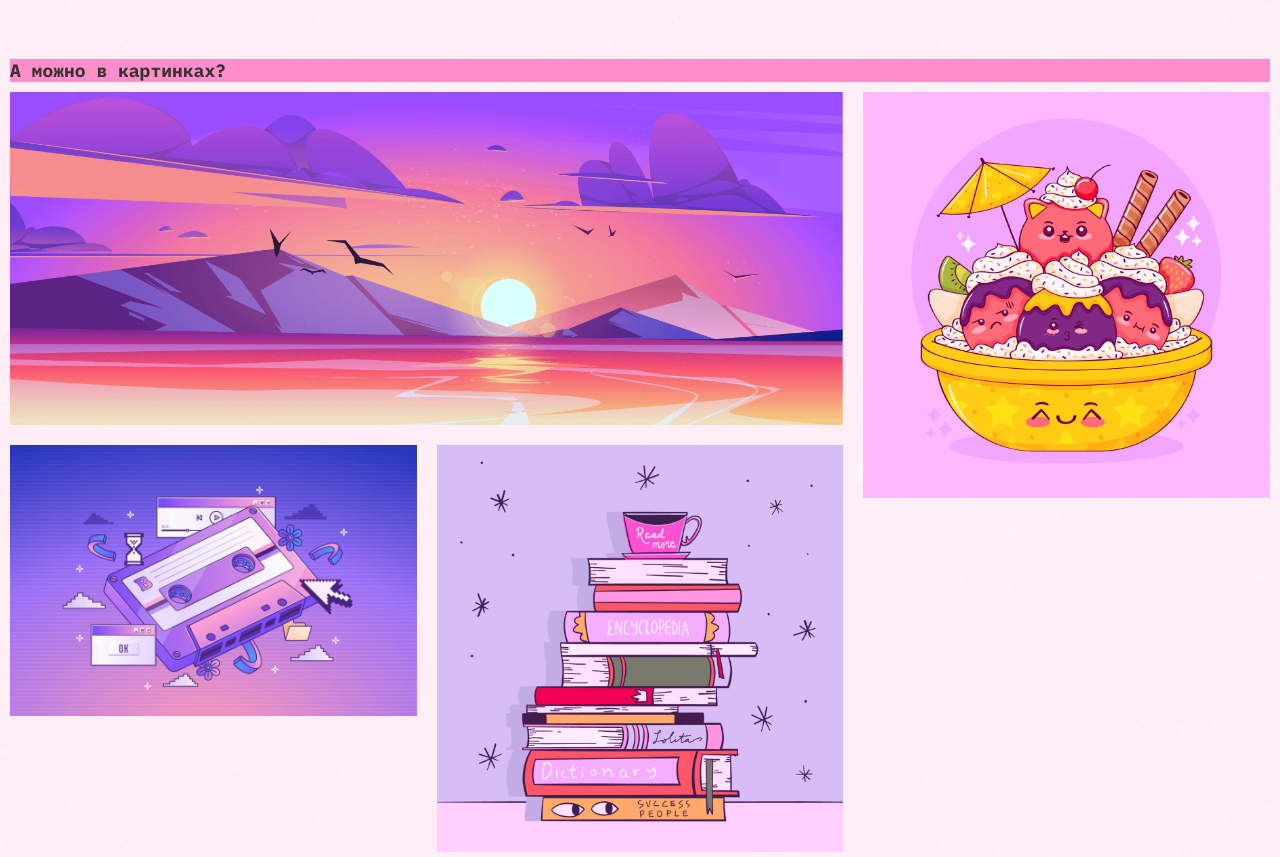
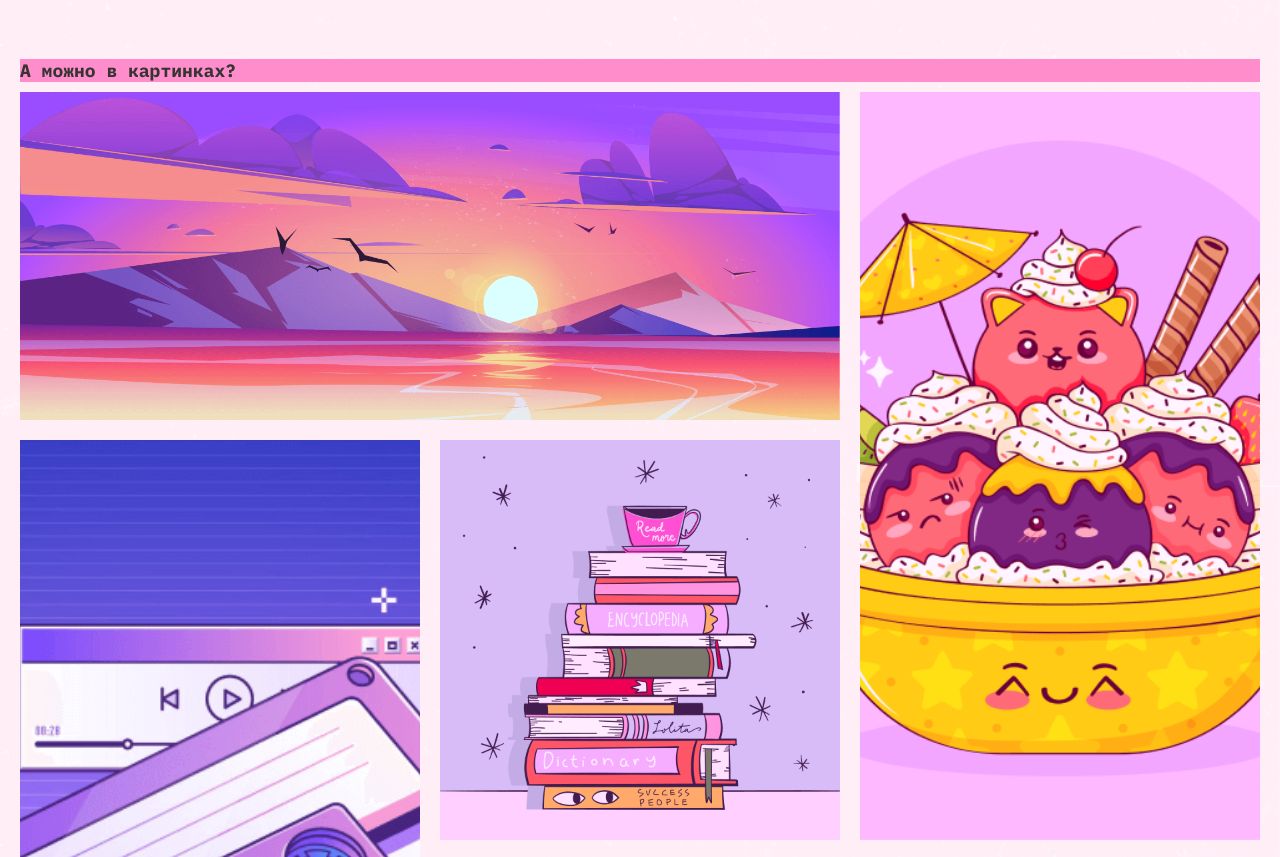
Before and after one commit to Evgeniia-ru/slozhno-sosredotochitsya-fd, a plain HTML site: page index.html in a window 1280 px wide. Shown: the part 2713-3570 px from the top of the page. Drawn offline with Linux system fonts and the light colour scheme.

Commit message:
начальная версия

```diff
--- a/index.html
+++ b/index.html
@@ -96,14 +96,38 @@
       </ul>
     </section>
 
-    <section class="section__gallery">
+    <section class="gallery">
       <h3 class="article__title">А можно в картинках?</h3>
-      <div class="section__images">
-          <img class="section__images-item" src="./images/sunset.png" loading="lazy" alt="Изображение заката в розово-фиолетовых тонах">
-          <img class="section__images-item" src="./images/ice-cream.png" loading="lazy" alt="Мороженое с лицами в жёлтой улыбающейся миске">
-          <img class="section__images-item" src="./images/tape.png" loading="lazy" alt="Аудиокассета">
-          <img class="section__images-item" src="./images/books.png" loading="lazy" alt="Стопка книг">
-          <img class="section__images-item" src="./images/street.png" loading="lazy" alt="Улица в розово-фиолетовых тонах">
+      <div class="gallery__images">
+          <img
+          class="gallery__images-item"
+          src="./images/sunset.png"
+          loading="lazy"
+          alt="Изображение заката в розово-фиолетовых тонах"
+          >
+          <img
+          class="gallery__images-item"
+          src="./images/ice-cream.png"
+          loading="lazy"
+          alt="Мороженое с лицами в жёлтой улыбающейся миске"
+          >
+          <img
+          class="gallery__images-item"
+          src="./images/tape.png"
+          loading="lazy"
+          alt="Аудиокассета"
+          >
+          <img
+          class="gallery__images-item"
+          src="./images/books.png"
+          loading="lazy"
+          alt="Стопка книг"
+          >
+          <img
+          class="gallery__images-item"
+          src="./images/street.png"
+          loading="lazy"
+          alt="Улица в розово-фиолетовых тонах">
         </div>
     </section>
   </main>
--- a/styles/style.css
+++ b/styles/style.css
@@ -208,13 +208,15 @@
   padding-inline: var(--gap-s);
 }
 
-.section__images {
+.gallery__images {
   display: grid;
   gap: var(--gap-s);
 }
 
-.section__images-item {
-  width: 100%;
+.gallery__images-item {
+  inline-size: 100%;
+  block-size: 100%;
+  object-fit: cover;
 }
 
 /*ПОДВАЛ*/
@@ -296,29 +298,29 @@
     grid-row: span 2;
   }
 
-  .section__gallery .article__title {
+  .gallery .article__title {
     margin-block-end: var(--gap-s);
   }
 
-  .section__images {
+  .gallery__images {
     gap: var(--gap-m);
   }
 
-  .section__images-item:nth-child(1) {
+  .gallery__images-item:nth-child(1) {
     grid-column: span 2;
   }
 
-  .section__images-item:nth-child(2) {
+  .gallery__images-item:nth-child(2) {
     grid-column: 3;
     grid-row: span 2;
   }
 
-  .section__images-item:nth-child(3) {
+  .gallery__images-item:nth-child(3) {
     grid-column: 1;
     grid-row: 2 / 4;
   }
 
-  .section__images-item:nth-child(5) {
+  .gallery__images-item:nth-child(5) {
     grid-column: 2 / 4;
     grid-row: 3;
   }
```
